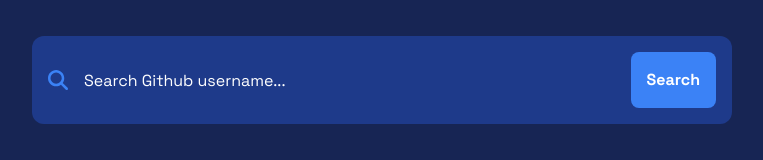
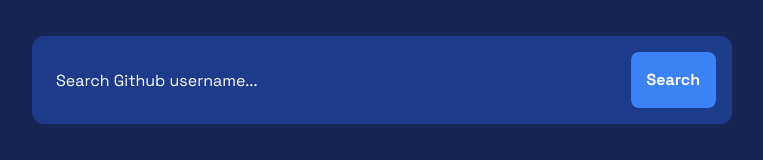
Before and after one commit to ptzt/GithubUser-finder, a Next.js app: page / in a window 1280 px wide. Shown: the part 346-506 px from the top of the page, without its empty margins (258-1021 px from the left). Built offline with nearby package versions, Linux system fonts and the light colour scheme.

Commit message:
fix search button

```diff
--- a/src/components/FormSearchUser.tsx
+++ b/src/components/FormSearchUser.tsx
@@ -19,9 +19,6 @@
       onSubmit={handleSubmit}
       className="mb-6 flex flex-wrap items-center gap-2 rounded-xl bg-blue-900 p-4"
     >
-      <span className="min-w-[20px]">
-        <SearchIcon className=" fill-blue-500" />
-      </span>
       <input
         name="username"
         type="text"
```
